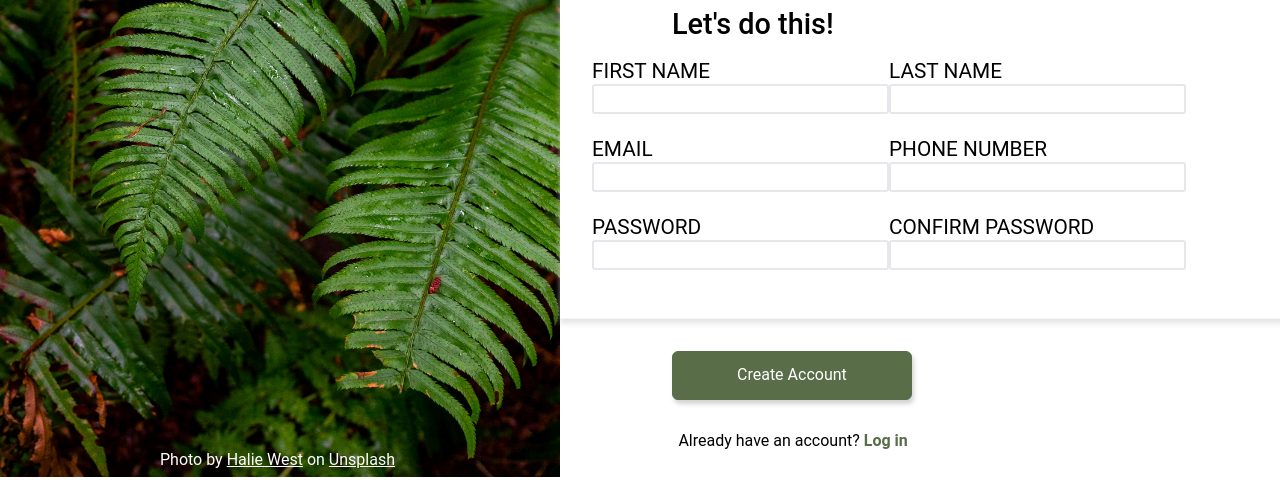
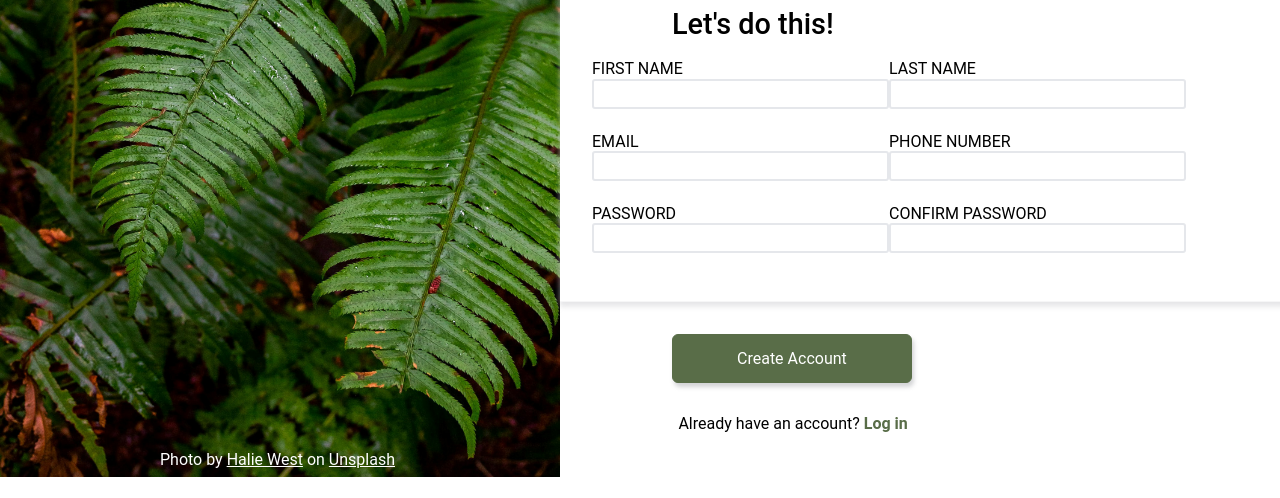
Before and after one commit to Lucas-Faleiro/odin-sign-up-form, a website: page index.html in a window 1280 px wide. Shown: the part 323-821 px from the top of the page. Drawn offline with nearby package versions, Linux system fonts and the light colour scheme.

Commit message:
Feat: changed label size

```diff
--- a/styles.css
+++ b/styles.css
@@ -112,6 +112,10 @@ input {
   border-radius: 3px;
 }
 
+label {
+  font-size: 1rem;
+}
+
 input:focus {
   outline: none;
   border: 2px solid #7895e7;
```
